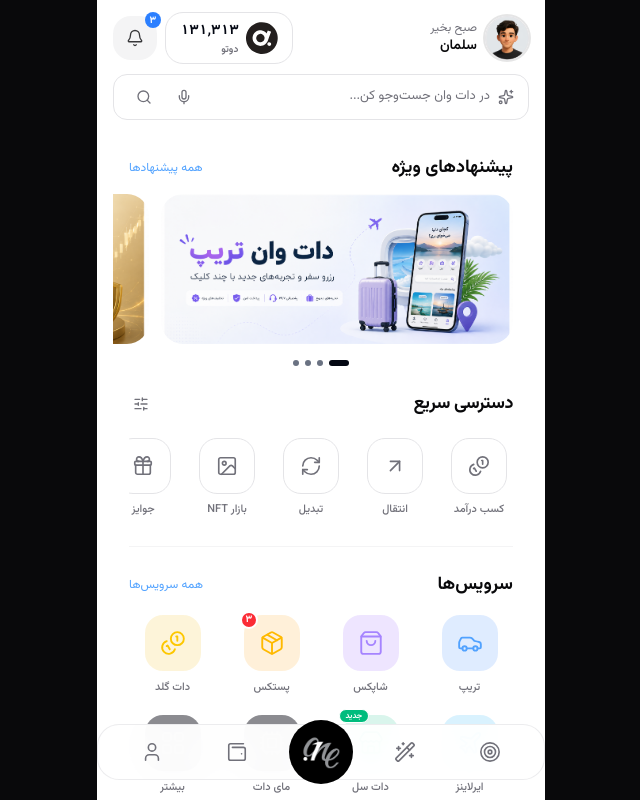
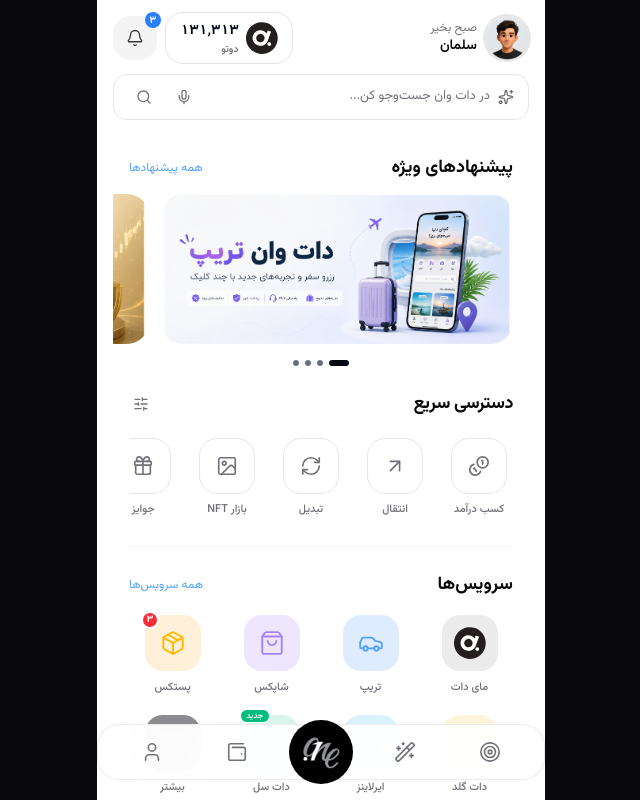
Before and after one commit to slmn-pr/super-dot, a Next.js app: page /app in a window 1280 px wide. Shown: the top 800 px of the page, without its empty margins (319-959 px from the left). Built offline with nearby package versions, Linux system fonts and the light colour scheme.

Commit message:
ADD: my dot special logo added to services section

```diff
--- a/src/features/app-home/AppHome.tsx
+++ b/src/features/app-home/AppHome.tsx
@@ -1,13 +1,9 @@
-import { TopBar } from "./components/top-bar";
-import WalletCard from "./components/WalletCard";
 import { QuickActions } from "./components/QuickActions";
 import { ServiceGrid } from "./components/ServiceGrid";
 import { PromoCarousel } from "./components/PromoCarousel";
-import { TransactionFeed } from "./components/TransactionFeed";
 import { HotDotCarousel } from "./components/HotDotCarousel";
 import { MOCK_HOT_DOT_POSTS } from "./_mock";
 import PageWrapper from "@/components/page-wrapper";
-import AiComposer from "./components/ai-composer";
 
 export function AppHome() {
   return (
--- a/src/features/app-home/components/ServiceGrid.tsx
+++ b/src/features/app-home/components/ServiceGrid.tsx
@@ -2,6 +2,7 @@
 
 import { cn } from "@/lib/utils";
 import { SERVICES } from "../data";
+import Image from "next/image";
 
 export function ServiceGrid() {
   return (
@@ -47,12 +48,23 @@ export function ServiceGrid() {
                     service.color,
                   )}
                 >
+                  {service.logo ? (
+                    <Image
+                      src={service.logo}
+                      width={26}
+                      height={26}
+                      alt=""
+                      aria-hidden="true"
+                      className="w-8 h-8 object-contain"
+                    />
+                  ) : Icon ? (
                     <Icon
                       size={26}
                       strokeWidth={1.75}
                       className={service.iconColor}
                       aria-hidden="true"
                     />
+                  ) : null}
                 </div>
 
                 {/* Numeric badge */}
--- a/src/features/app-home/data.ts
+++ b/src/features/app-home/data.ts
@@ -66,6 +66,14 @@ export const QUICK_ACTIONS: QuickAction[] = [
 
 export const SERVICES: Service[] = [
   {
+    id: "mydot",
+    label: "مای دات",
+    logo: "/my_dot_logo.svg",
+    color: "bg-zinc-700/10",
+    badge: undefined,
+    href: "https://mydot.one/auth",
+  },
+  {
     id: "trip",
     label: "تریپ",
     icon: Car,
@@ -119,15 +127,7 @@ export const SERVICES: Service[] = [
     isNew: true,
     href: "https://dotonecell.ir/",
   },
-  {
-    id: "mydot",
-    label: "مای دات",
-    icon: Cpu,
-    color: "bg-zinc-700/60",
-    iconColor: "text-zinc-300",
-    badge: undefined,
-    href: "https://mydot.one/auth",
-  },
+
   {
     id: "more",
     label: "بیشتر",
--- a/src/features/app-home/types.ts
+++ b/src/features/app-home/types.ts
@@ -11,14 +11,14 @@ export interface QuickAction {
 export interface Service {
   id: string;
   label: string;
-  icon: LucideIcon;
+  icon?: LucideIcon;
+  logo?: string;
   color: string;
-  iconColor: string;
+  iconColor?: string;
   badge?: string;
   isNew?: boolean;
   href?: string;
 }
-
 export interface PromoCard {
   id: string;
   title: string;
```
Lines whose indentation alone changed are shown as unchanged.
